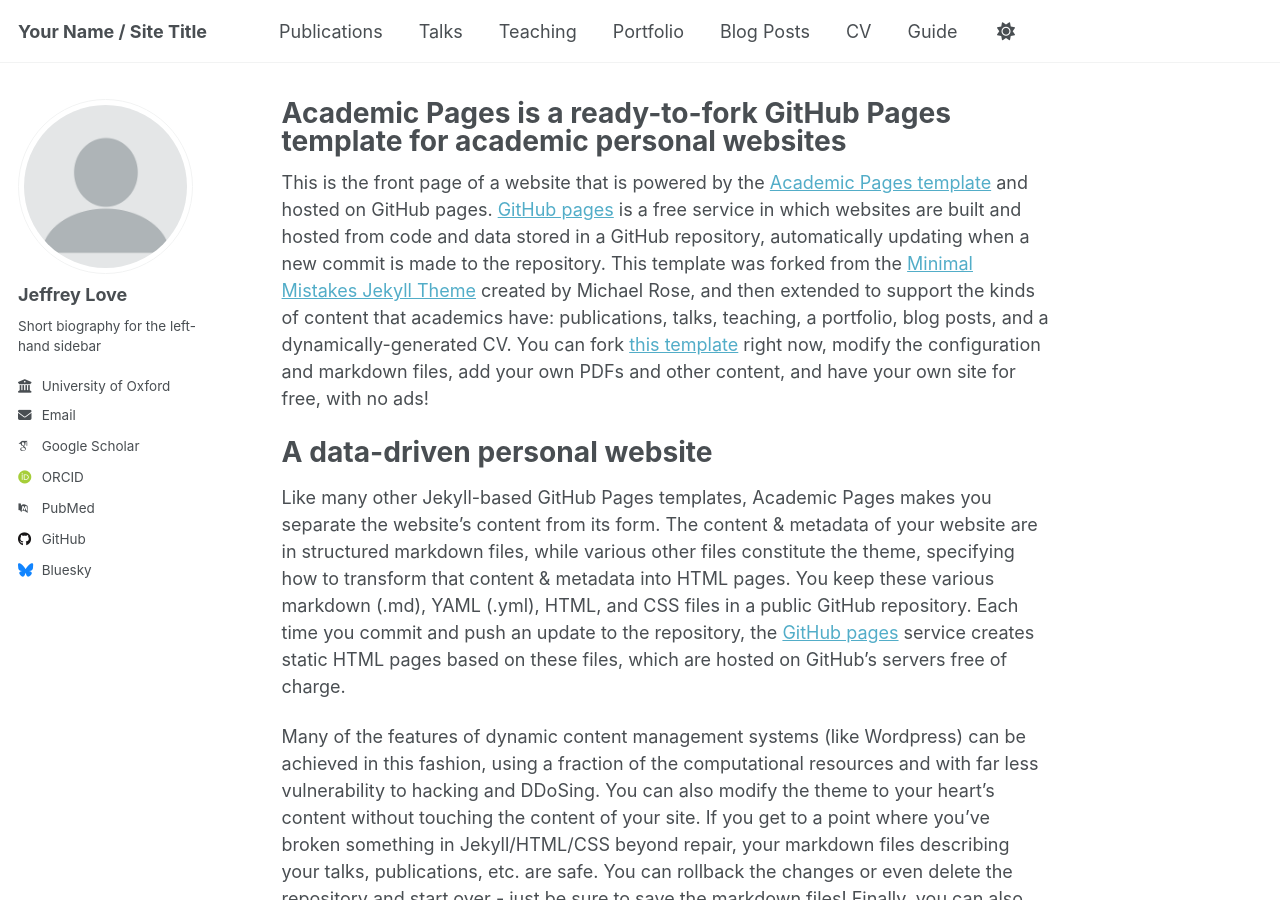
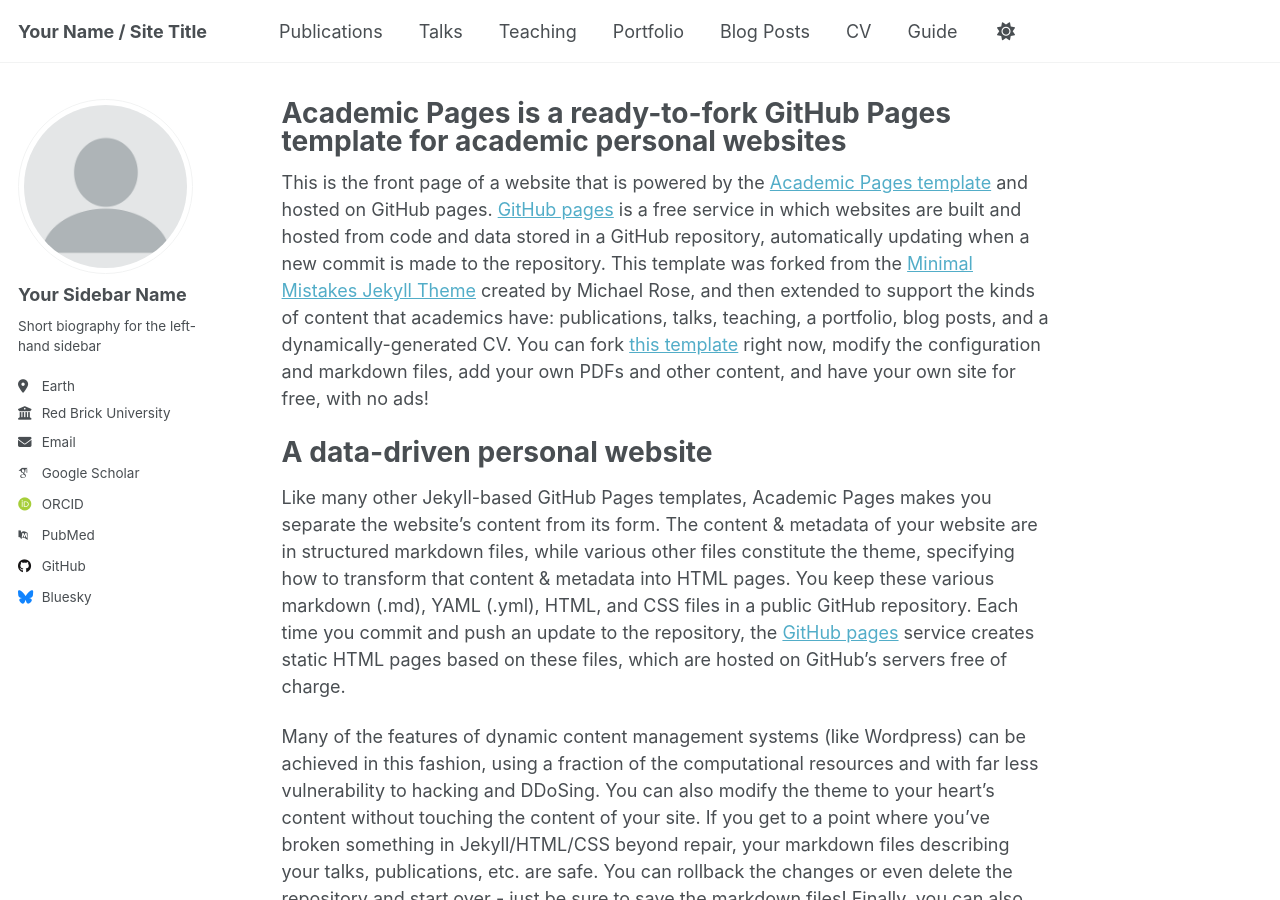
Before and after one commit to jeffreyjlove/website, a Jekyll site: the page built from _pages/about.md, in a window 1280 px wide and 900 px high. Built offline with Jekyll 4.4.1, drawn with Linux system fonts in a browser that asks for light colours; some web fonts are replaced.

Commit message:
Update _config.yml

```diff
--- a/_config.yml
+++ b/_config.yml
@@ -13,7 +13,7 @@ title                    : "Your Name / Site Title"
 title_separator          : "-"
 name                     : &name "Your Name"
 description              : &description "personal description"
-url                      : https://jeffreyjlove.github.io # the base hostname & protocol for your site e.g. "https://[your GitHub username].github.io"
+url                      : https://academicpages.github.io # the base hostname & protocol for your site e.g. "https://[your GitHub username].github.io"
 baseurl                  : "" # the subpath of your site, e.g. "/blog"
 repository               : "academicpages/academicpages.github.io"
 
@@ -23,13 +23,13 @@ repository               : "academicpages/academicpages.github.io"
 author:
   # Biographic information
   avatar           : "profile.png"
-  name             : "Jeffrey Love"
+  name             : "Your Sidebar Name"
   pronouns         : # example: "she/her"
   bio              : "Short biography for the left-hand sidebar"
-  location         :
-  employer         : "University of Oxford"
+  location         : "Earth"
+  employer         : "Red Brick University"
   uri              : # URL
-  email            : "jeffrey.love@politics.ox.ac.uk"
+  email            : "none@example.org"
 
   # Academic websites
   arxiv            : # URL - Update with the correct link to your profile
```
